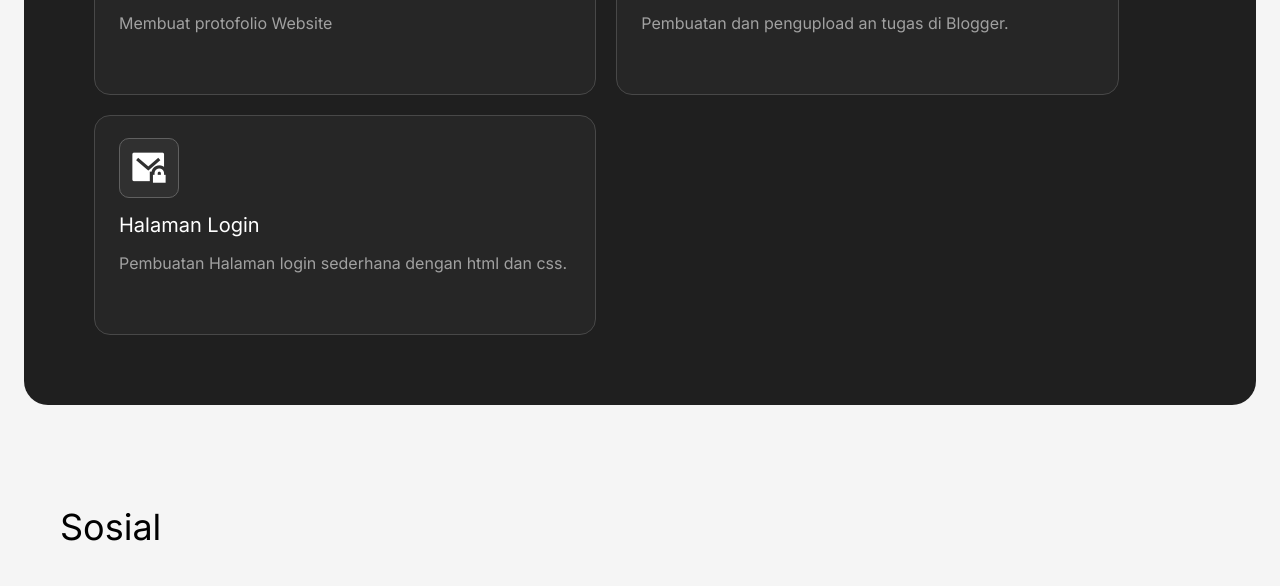
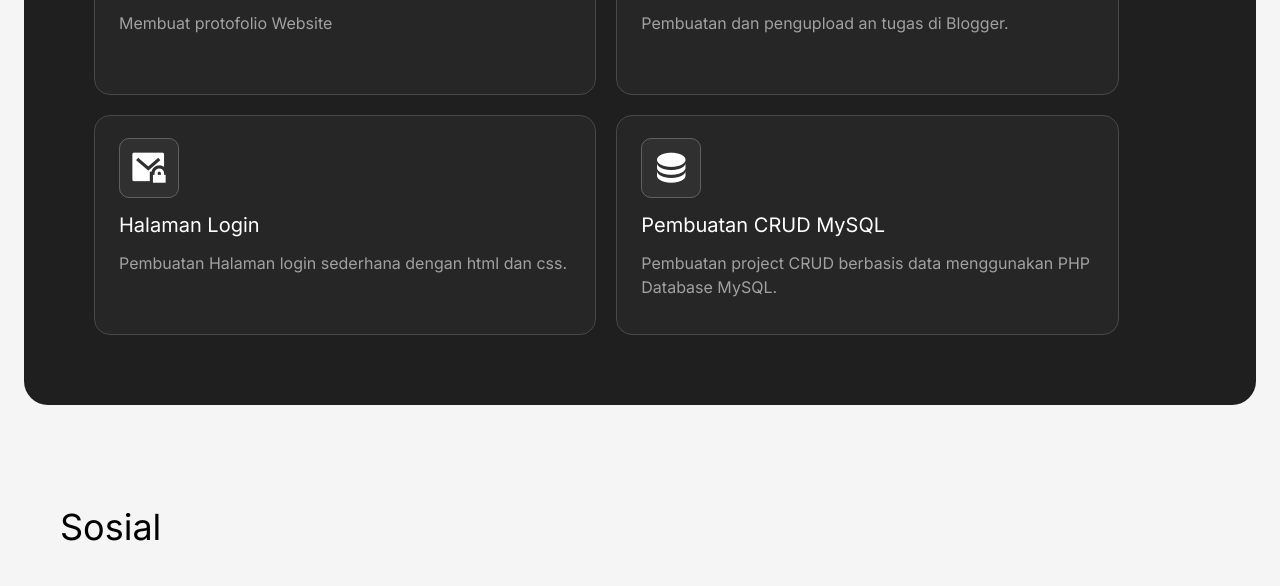
Before and after one commit to bangrangga25/portofolio2, a plain HTML site: page main.html in a window 1280 px wide. Shown: the part 2515-3101 px from the top of the page. Drawn offline with nearby package versions, Linux system fonts and the light colour scheme.

Commit message:
Update main.html

```diff
--- a/main.html
+++ b/main.html
@@ -116,6 +116,11 @@
               <a href="https://bangrangga25.github.io/loginpage/index.html?" target="_blank">Halaman Login</a>
               <p>Pembuatan Halaman login sederhana dengan html dan css.</p>
             </div>
+            <div class="item">
+              <i class="ri-database-2-fill"></i>
+              <a href="https://bangrangga25.github.io/CRUD/" target="_blank">Pembuatan CRUD MySQL</a>
+              <p>Pembuatan project CRUD berbasis data menggunakan PHP Database MySQL.</p>
+            </div>
           </div>
         </div>
       </div>
```
